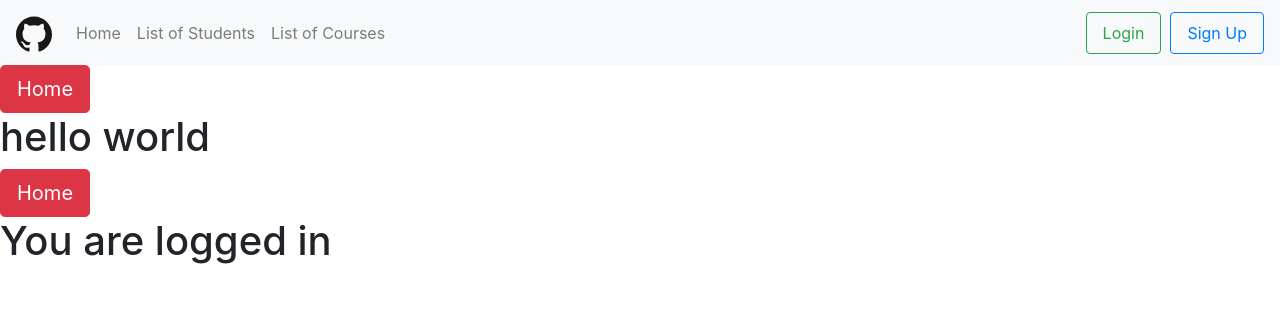
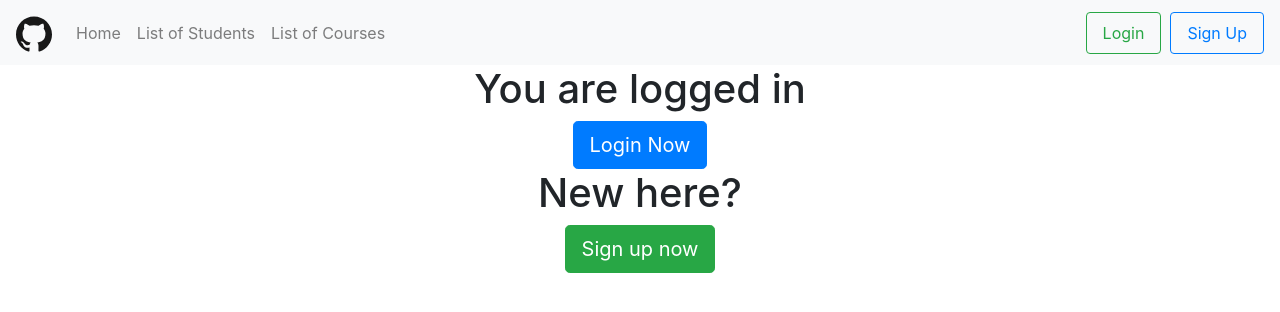
Before and after one commit to giangnguyen13/MERN-Assigment3, a React (Create React App) app in the folder react-client/: page /home in a window 1280 px wide. Shown: the top 312 px of the page. Built offline with nearby package versions, Linux system fonts and the light colour scheme; the HTML template or start-up script is replaced by a standard one.

Commit message:
fix login

```diff
--- a/react-client/src/App.js
+++ b/react-client/src/App.js
@@ -14,7 +14,7 @@ import './App.css';
 import CreateStudent from './components/CreateStudent';
 import ListStudent from './components/ListStudent';
 import Login from './components/Login';
-import Welcome from './components/Welcome';
+import Home from './components/Home';
 
 function App() {
     const [isLogin, setIsLogin] = useState(false);
@@ -88,14 +88,8 @@ function App() {
                 </Navbar.Collapse>
             </Navbar>
 
-            <div className='aws'>
-                <Button variant='danger' className='btn-lg'>
-                    Home
-                </Button>
-                <h1>hello world</h1>
-            </div>
             <React.Fragment>
-                <Route render={() => <Welcome />} path='/home' />
+                <Route render={() => <Home />} path='/home' />
                 <Route render={() => <CreateStudent />} path='/create' />
                 <Route
                     render={() => <Login setIsLogin={setIsLogin} />}
--- /dev/null
+++ b/react-client/src/components/Home.js
@@ -0,0 +1,19 @@
+import React from 'react';
+import Button from 'react-bootstrap/Button';
+
+function Home() {
+    return (
+        <div className='text-center'>
+            <h1>You are logged in</h1>
+            <Button variant='primary' className='btn-lg' href='/login'>
+                Login Now
+            </Button>
+            <h1>New here? </h1>
+            <Button variant='success' className='btn-lg' href='/create'>
+                Sign up now
+            </Button>
+        </div>
+    );
+}
+
+export default Home;
--- a/react-client/src/components/ListStudent.js
+++ b/react-client/src/components/ListStudent.js
@@ -47,7 +47,7 @@ function ListStudent() {
                             console.log(item);
                         }}
                     >
-                        {item.username}
+                        {item.fullName}
                     </ListGroup.Item>
                 ))}
             </ListGroup>
--- a/react-client/src/components/Login.js
+++ b/react-client/src/components/Login.js
@@ -89,7 +89,7 @@ function Login(props) {
                     </Button>
                 </Jumbotron>
             ) : (
-                <Welcome />
+                <Welcome fullName={screen} />
             )}
         </>
     );
--- a/react-client/src/components/Welcome.js
+++ b/react-client/src/components/Welcome.js
@@ -1,13 +1,19 @@
 import React from 'react';
 import Button from 'react-bootstrap/Button';
 
-function Welcome() {
+function Welcome(props) {
+    const { fullName } = props;
     return (
-        <div>
-            <Button variant='danger' className='btn-lg' href='/signout'>
-                Home
+        <div className='text-center'>
+            <h1>Welcome {fullName}</h1>
+            <h1>What you want do do?</h1>
+            <Button variant='primary' href='/'>
+                View my courses
             </Button>
-            <h1>You are logged in</h1>
+            &nbsp;&nbsp;
+            <Button variant='primary' href='/'>
+                Add new course
+            </Button>
         </div>
     );
 }
```
